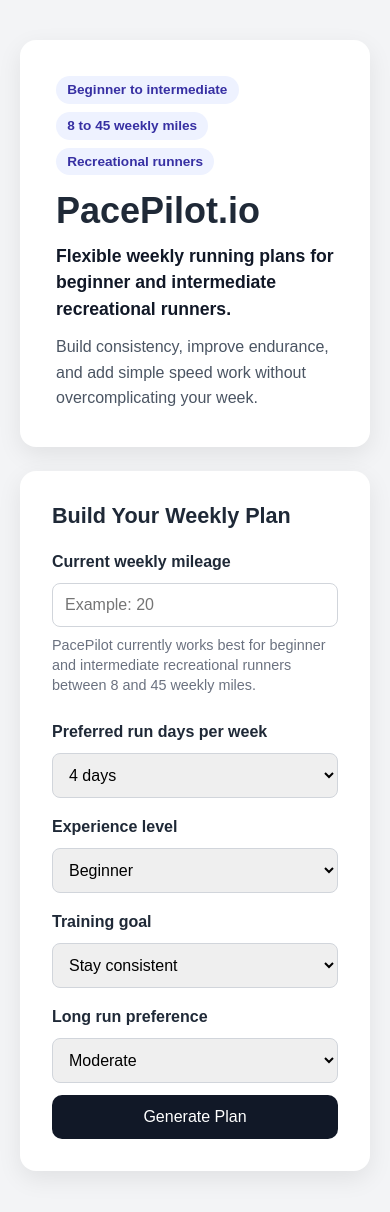
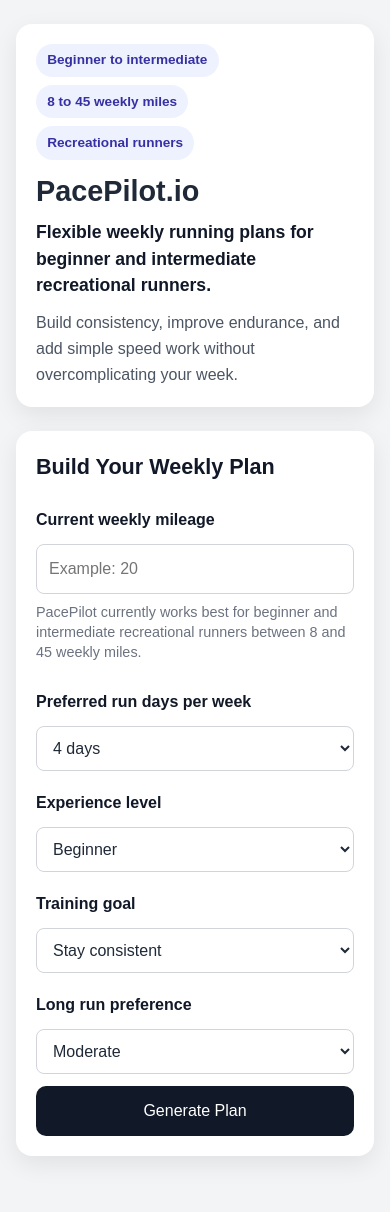
Before and after one commit to akonisanchez/pacepilot-io, a React (Vite) app: page / in a window 390 px wide. Shown: the top 1212 px of the page. Built offline with nearby package versions, Linux system fonts and the light colour scheme.

Commit message:
Clean up shared styles and introduce CSS variables

```diff
--- a/src/index.css
+++ b/src/index.css
@@ -1,3 +1,20 @@
+:root {
+  --color-bg: #f3f4f6;
+  --color-surface: #ffffff;
+  --color-text-strong: #111827;
+  --color-text-base: #1f2937;
+  --color-text-muted: #4b5563;
+  --color-text-light: #6b7280;
+  --color-text-soft: #374151;
+  --color-border: #d1d5db;
+  --color-border-light: #e5e7eb;
+  --color-accent: #3730a3;
+  --color-accent-bg: #eef2ff;
+  --color-results-bg: #fafafa;
+  --shadow-card: 0 8px 24px rgba(0, 0, 0, 0.08);
+}
+
+/* Base reset */
 * {
   box-sizing: border-box;
   margin: 0;
@@ -6,22 +23,39 @@
 
 body {
   font-family: Arial, sans-serif;
-  background-color: #f3f4f6;
-  color: #1f2937;
+  background-color: var(--color-bg);
+  color: var(--color-text-base);
+  line-height: 1.5;
 }
 
+/* App layout */
 .app {
   min-height: 100vh;
   padding: 2.5rem 1.25rem 4rem;
 }
 
-.hero {
+/* Shared card layout */
+.hero,
+.form-card,
+.results-card,
+.saved-plans-card {
   max-width: 760px;
   margin: 0 auto;
+  padding: 2rem;
+  background-color: var(--color-surface);
+  border-radius: 16px;
+  box-shadow: var(--shadow-card);
+}
+
+.form-card,
+.results-card,
+.saved-plans-card {
+  margin-top: 1.5rem;
+}
+
+/* Hero */
+.hero {
   padding: 2.25rem;
-  background-color: white;
-  border-radius: 16px;
-  box-shadow: 0 8px 24px rgba(0, 0, 0, 0.08);
 }
 
 .hero h1 {
@@ -34,14 +68,14 @@
   font-size: 1.1rem;
   font-weight: 600;
   line-height: 1.5;
-  color: #111827;
+  color: var(--color-text-strong);
 }
 
 .hero-description {
   margin-top: 0.75rem;
   font-size: 1rem;
   line-height: 1.6;
-  color: #4b5563;
+  color: var(--color-text-muted);
 }
 
 .hero-badge-row {
@@ -55,30 +89,22 @@
   display: inline-block;
   padding: 0.4rem 0.7rem;
   border-radius: 999px;
-  background-color: #eef2ff;
-  color: #3730a3;
+  background-color: var(--color-accent-bg);
+  color: var(--color-accent);
   font-size: 0.85rem;
   font-weight: 600;
 }
 
-.form-card,
-.results-card,
-.saved-plans-card {
-  max-width: 760px;
-  margin: 1.5rem auto 0;
-  padding: 2rem;
-  background-color: white;
-  border-radius: 16px;
-  box-shadow: 0 8px 24px rgba(0, 0, 0, 0.08);
-}
-
+/* Section headings */
 .form-card h2,
 .results-card h2,
 .saved-plans-card h2 {
   margin-bottom: 1rem;
   font-size: 1.35rem;
+  color: var(--color-text-strong);
 }
 
+/* Form */
 .plan-form {
   display: flex;
   flex-direction: column;
@@ -86,23 +112,23 @@
 }
 
 .plan-form label {
+  margin-top: 0.5rem;
   font-weight: 600;
-  margin-top: 0.5rem;
-}
-
-.plan-form input,
-.plan-form select,
-.plan-form button {
-  font: inherit;
-  padding: 0.75rem;
-  border-radius: 8px;
+  color: var(--color-text-strong);
 }
 
 .plan-form input,
 .plan-form select {
-  border: 1px solid #d1d5db;
+  width: 100%;
+  font: inherit;
+  padding: 0.75rem;
+  border: 1px solid var(--color-border);
+  border-radius: 8px;
+  background-color: var(--color-surface);
+  color: var(--color-text-base);
 }
 
+/* Buttons */
 .plan-form button,
 .save-button,
 .delete-button {
@@ -116,13 +142,13 @@
 
 .plan-form button,
 .save-button {
-  background-color: #111827;
-  color: white;
+  background-color: var(--color-text-strong);
+  color: var(--color-surface);
 }
 
 .delete-button {
-  background-color: #e5e7eb;
-  color: #111827;
+  background-color: var(--color-border-light);
+  color: var(--color-text-strong);
 }
 
 .plan-form button:hover,
@@ -131,7 +157,24 @@
   opacity: 0.92;
 }
 
-.results-card ul {
+.save-button {
+  margin-top: 1rem;
+}
+
+/* Focus states */
+.plan-form input:focus-visible,
+.plan-form select:focus-visible,
+.plan-form button:focus-visible,
+.save-button:focus-visible,
+.delete-button:focus-visible,
+.toggle-explanation-button:focus-visible {
+  outline: 2px solid var(--color-accent);
+  outline-offset: 2px;
+}
+
+/* Generated results */
+.results-card ul,
+.saved-plan-item ul {
   list-style: none;
   padding-left: 0;
 }
@@ -139,80 +182,40 @@
 .results-card li {
   margin-bottom: 1rem;
   padding: 0.75rem;
-  border: 1px solid #e5e7eb;
+  border: 1px solid var(--color-border-light);
   border-radius: 8px;
-  background-color: #fafafa;
+  background-color: var(--color-results-bg);
 }
 
 .results-card span {
   display: inline-block;
   margin-top: 0.35rem;
-  color: #4b5563;
+  color: var(--color-text-muted);
 }
 
-.save-button,
-.delete-button {
-  font: inherit;
-  padding: 0.75rem 1rem;
-  border: none;
-  border-radius: 8px;
-  cursor: pointer;
-}
-
-.save-button {
-  margin-top: 1rem;
-  background-color: #111827;
-  color: white;
-}
-
-.save-button:hover,
-.delete-button:hover {
-  opacity: 0.92;
-}
-
-.saved-plans-card {
-  max-width: 700px;
-  margin: 1.5rem auto 0;
-  padding: 2rem;
-  background-color: white;
-  border-radius: 12px;
-  box-shadow: 0 4px 12px rgba(0, 0, 0, 0.08);
-}
-
-.saved-plans-card h2 {
-  margin-bottom: 1rem;
-}
-
+/* Saved plans */
 .saved-plan-item {
   padding: 1rem 0;
-  border-top: 1px solid #e5e7eb;
+  border-top: 1px solid var(--color-border-light);
 }
 
 .saved-plan-item:first-of-type {
+  padding-top: 0;
   border-top: none;
-  padding-top: 0;
 }
 
 .saved-plan-header {
   display: flex;
+  align-items: center;
   justify-content: space-between;
-  align-items: center;
   gap: 1rem;
   margin-bottom: 0.75rem;
+  flex-wrap: wrap;
 }
 
 .saved-plan-header h3 {
   font-size: 1rem;
-}
-
-.delete-button {
-  background-color: #e5e7eb;
-  color: #111827;
-}
-
-.saved-plan-item ul {
-  list-style: none;
-  padding-left: 0;
+  color: var(--color-text-strong);
 }
 
 .saved-plan-item li {
@@ -220,30 +223,31 @@
   line-height: 1.5;
 }
 
-.save-message {
-  margin-top: 0.75rem;
-  font-size: 0.95rem;
-  color: #374151;
-}
-
+/* Supporting text */
 .field-help-text {
   margin-top: -0.25rem;
   margin-bottom: 0.5rem;
   font-size: 0.9rem;
   line-height: 1.4;
-  color: #6b7280;
+  color: var(--color-text-light);
 }
 
-.generation-message {
+.generation-message,
+.save-message {
   line-height: 1.5;
-  color: #374151;
+  color: var(--color-text-soft);
+}
+
+.save-message {
+  margin-top: 0.75rem;
+  font-size: 0.95rem;
 }
 
 .workout-label {
   display: inline-block;
   margin-top: 0.35rem;
   font-weight: 600;
-  color: #111827;
+  color: var(--color-text-strong);
 }
 
 .toggle-explanation-button {
@@ -251,7 +255,7 @@
   padding: 0;
   border: none;
   background: none;
-  color: #3730a3;
+  color: var(--color-accent);
   font: inherit;
   font-weight: 600;
   cursor: pointer;
@@ -265,5 +269,23 @@
 .workout-explanation {
   margin-top: 0.6rem;
   line-height: 1.6;
-  color: #4b5563;
+  color: var(--color-text-muted);
 }
+
+/* Mobile */
+@media (max-width: 640px) {
+  .app {
+    padding: 1.5rem 1rem 3rem;
+  }
+
+  .hero,
+  .form-card,
+  .results-card,
+  .saved-plans-card {
+    padding: 1.25rem;
+  }
+
+  .hero h1 {
+    font-size: 1.8rem;
+  }
+}
```
